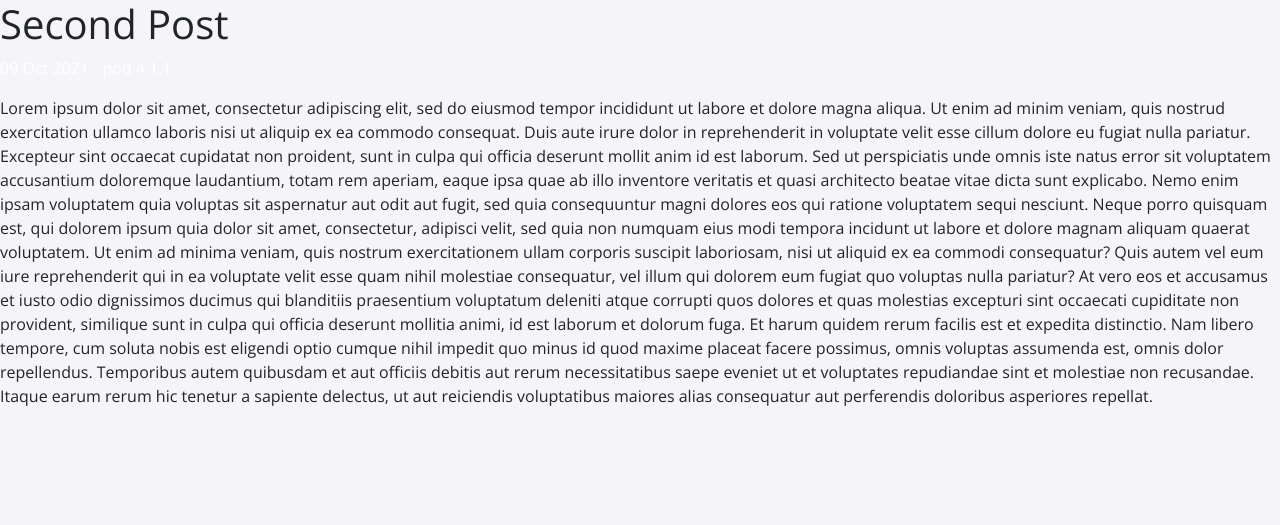
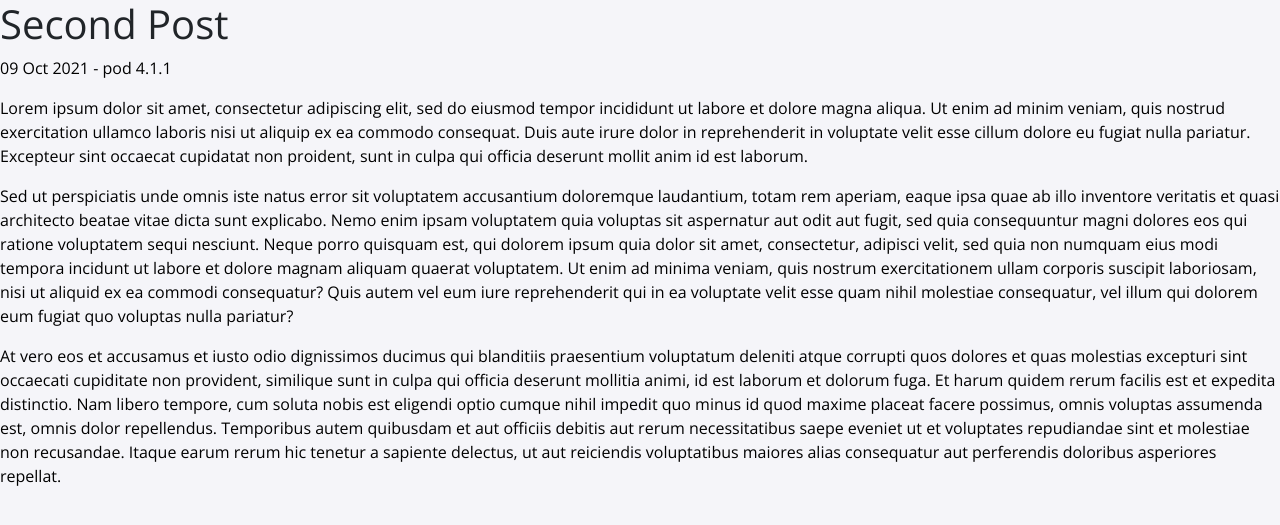
Before and after one commit to MLH-Fellowship/pod-4.1.1-portfolio, a Jekyll site: the page built from _posts/2021-10-09-test.md, in a window 1280 px wide. Shown: the top 525 px of the page. Built offline with Jekyll 4.4.1, drawn with Linux system fonts in a browser that asks for light colours; nearby versions of some CDN libraries.

Commit message:
css and rearrangement with toggle

```diff
--- a/_includes/navbar.html
+++ b/_includes/navbar.html
@@ -1,7 +1,9 @@
 <header class="nav-bar">
+  <div>
+    <h1 class="pod-name">{{ site.title }}</h1>
+  </div>
   <div class="nav-content">
     <div class="nav-logo">
-      <h1 class="pod-name">{{ site.title }}</h1>
       <a href="{{ '/' | relative_url }}">
         <img src="./assets/img/mlh-prep.png" />
       </a>
@@ -9,7 +11,7 @@
   </div>
   <div>
     <a class="blog" href="{{ '/Blog.html' | relative_url }}">
-      <h1>Blog</h1>
+      Blog
   </a>
   </div>
 </header>
--- a/_layouts/post.html
+++ b/_layouts/post.html
@@ -1,7 +1,11 @@
 ---
 layout: default
 ---
+<div>
 <h1>{{ page.title }}</h1>
+
 <p class="blog-text">{{ page.date | date_to_string }} - {{ page.author }}</p>
-
+</div>
+<div class="blog-text">
 {{ content }}
+</div>
--- a/_posts/2021-10-09-test.md
+++ b/_posts/2021-10-09-test.md
@@ -5,5 +5,7 @@
 ---
 
 Lorem ipsum dolor sit amet, consectetur adipiscing elit, sed do eiusmod tempor incididunt ut labore et dolore magna aliqua. Ut enim ad minim veniam, quis nostrud exercitation ullamco laboris nisi ut aliquip ex ea commodo consequat. Duis aute irure dolor in reprehenderit in voluptate velit esse cillum dolore eu fugiat nulla pariatur. Excepteur sint occaecat cupidatat non proident, sunt in culpa qui officia deserunt mollit anim id est laborum.
+
 Sed ut perspiciatis unde omnis iste natus error sit voluptatem accusantium doloremque laudantium, totam rem aperiam, eaque ipsa quae ab illo inventore veritatis et quasi architecto beatae vitae dicta sunt explicabo. Nemo enim ipsam voluptatem quia voluptas sit aspernatur aut odit aut fugit, sed quia consequuntur magni dolores eos qui ratione voluptatem sequi nesciunt. Neque porro quisquam est, qui dolorem ipsum quia dolor sit amet, consectetur, adipisci velit, sed quia non numquam eius modi tempora incidunt ut labore et dolore magnam aliquam quaerat voluptatem. Ut enim ad minima veniam, quis nostrum exercitationem ullam corporis suscipit laboriosam, nisi ut aliquid ex ea commodi consequatur? Quis autem vel eum iure reprehenderit qui in ea voluptate velit esse quam nihil molestiae consequatur, vel illum qui dolorem eum fugiat quo voluptas nulla pariatur?
+
 At vero eos et accusamus et iusto odio dignissimos ducimus qui blanditiis praesentium voluptatum deleniti atque corrupti quos dolores et quas molestias excepturi sint occaecati cupiditate non provident, similique sunt in culpa qui officia deserunt mollitia animi, id est laborum et dolorum fuga. Et harum quidem rerum facilis est et expedita distinctio. Nam libero tempore, cum soluta nobis est eligendi optio cumque nihil impedit quo minus id quod maxime placeat facere possimus, omnis voluptas assumenda est, omnis dolor repellendus. Temporibus autem quibusdam et aut officiis debitis aut rerum necessitatibus saepe eveniet ut et voluptates repudiandae sint et molestiae non recusandae. Itaque earum rerum hic tenetur a sapiente delectus, ut aut reiciendis voluptatibus maiores alias consequatur aut perferendis doloribus asperiores repellat.
--- a/_sass/blog.scss
+++ b/_sass/blog.scss
@@ -1,8 +1,7 @@
-
-
-* {
-    justify-content: center;
-
+.head {
+    margin-top: 10%;
+    margin-left: 10%;
+    font-weight: 900;
 }
 
 .blog-title {
@@ -10,5 +9,21 @@
 }
 
 .blog-text {
-    color: white;
+    color: black;
 }
+
+ul {
+    list-style-type: none;
+    align-content:center;
+}
+li {
+    border: 1px solid black;
+    width: 80%;
+    border-radius: 5px;
+    align-items: center;
+    margin: 20px;
+    background-color: var(--color-card);
+    border-radius: 0.375rem;
+    padding: 1.5em;
+    font-size: 1.2em;
+  }
--- a/_sass/navbar.scss
+++ b/_sass/navbar.scss
@@ -8,6 +8,8 @@
     top: 0px;     // shifting above the window
     transition: 0.3s top ease;      // for animation
     z-index: 5;     // to make the navbar come at the front
+    display: flex;
+    justify-content: space-around;
 }
 
 .nav-content .logo-touch-target {
@@ -43,15 +45,19 @@
 .pod-name {
     color: rgba(255, 255, 255, 0.692);
     font-weight: 500;
+    height: auto;
     font-size: 2.4rem;
-    margin: 1% 3% 2% 3% !important;
+    margin: 2% 0% 2% 0% !important;
+
 }
 
 .blog {
-    position: absolute;
-    right: 30px;
-    top: 10px;
-    color: white;
+    font-family: "Open Sans";
+    color: rgba(255, 255, 255, 1);
+    font-weight: 500;
+    height: auto;
+    font-size: 2.4rem;
+    margin: 2% 0% 2% 0% !important;
 }
 
 .blog:hover {
--- a/blog.html
+++ b/blog.html
@@ -4,8 +4,8 @@
 ---
 
 {% include navbar.html %}
-<h1>Pod 4.1.1 Posts</h1>
-<div>
+<h1 class="head">Blog</h1>
+<div class="post-list">
 <ul>
   {% for post in site.posts %}
     <li>
```
